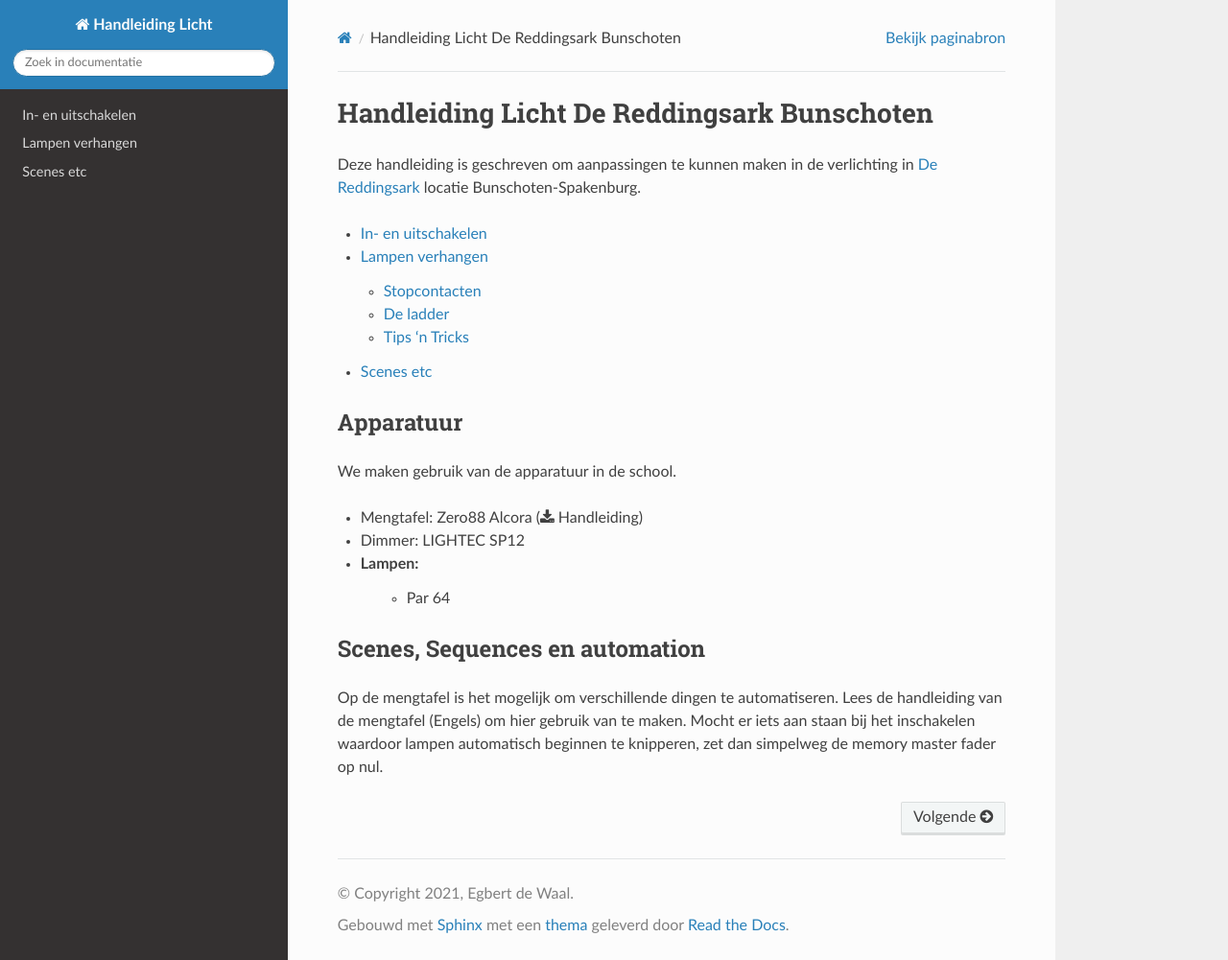
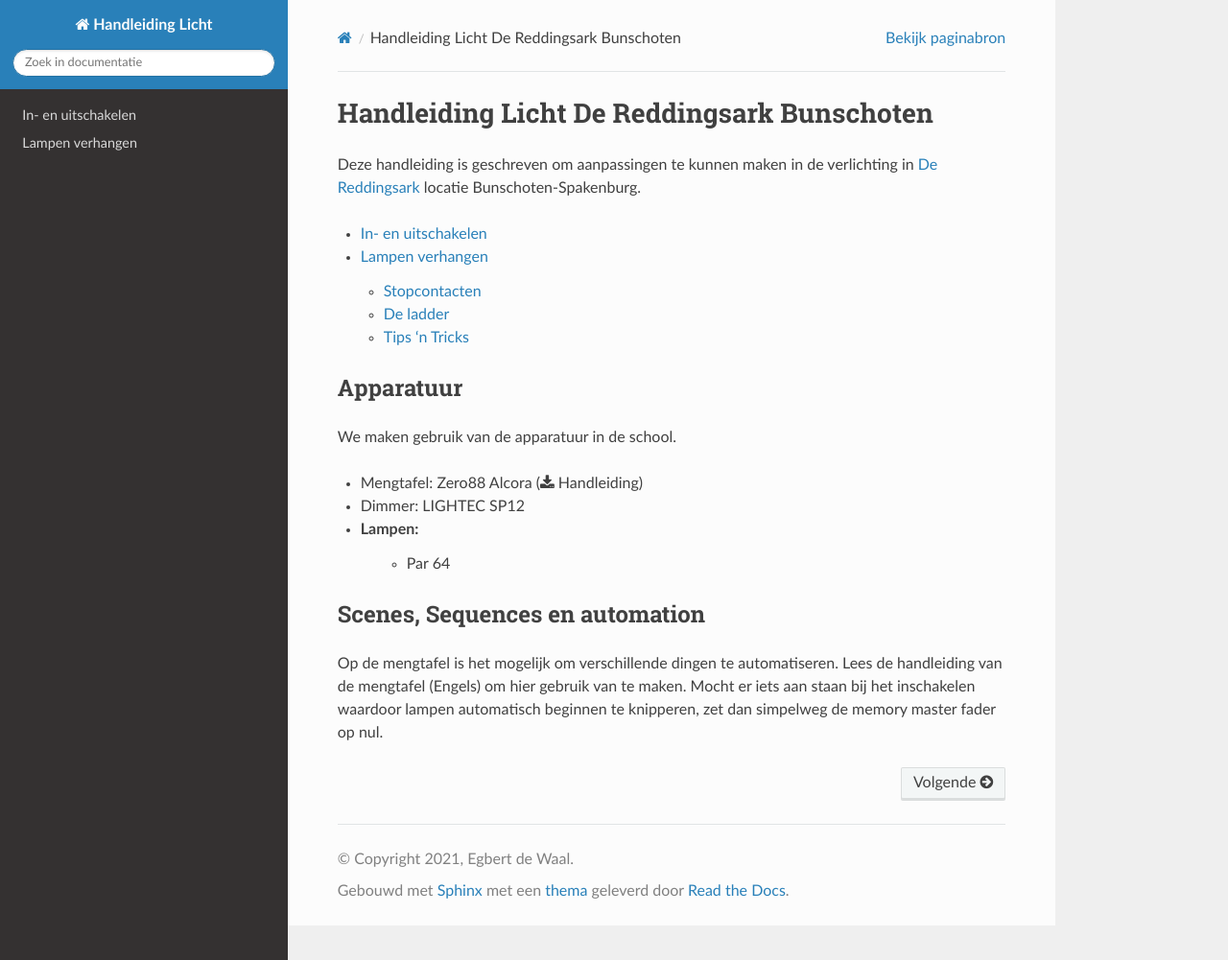
Before and after one commit to edewaal97/docs-licht-reddingsark-bunschoten, a Sphinx documentation site: the page built from source/index.rst, in a window 1280 px wide and 1001 px high. Shown: the whole window at 96% size. Built offline with Sphinx 7.4.7 and the Read the Docs theme 2.0.0, drawn with Linux system fonts in a browser that asks for light colours.

Commit message:
Remove scenes page

```diff
--- a/source/index.rst
+++ b/source/index.rst
@@ -5,7 +5,6 @@ Deze handleiding is geschreven om aanpassingen te kunnen maken in de verlichting
 .. toctree::
    in-en-uitschakelen
    lampen-verhangen
-   scenes-etc
 
 Apparatuur
 -----------
--- a/source/scenes-etc.rst
+++ /dev/null
@@ -1,2 +0,0 @@
-Scenes etc
-============
```
